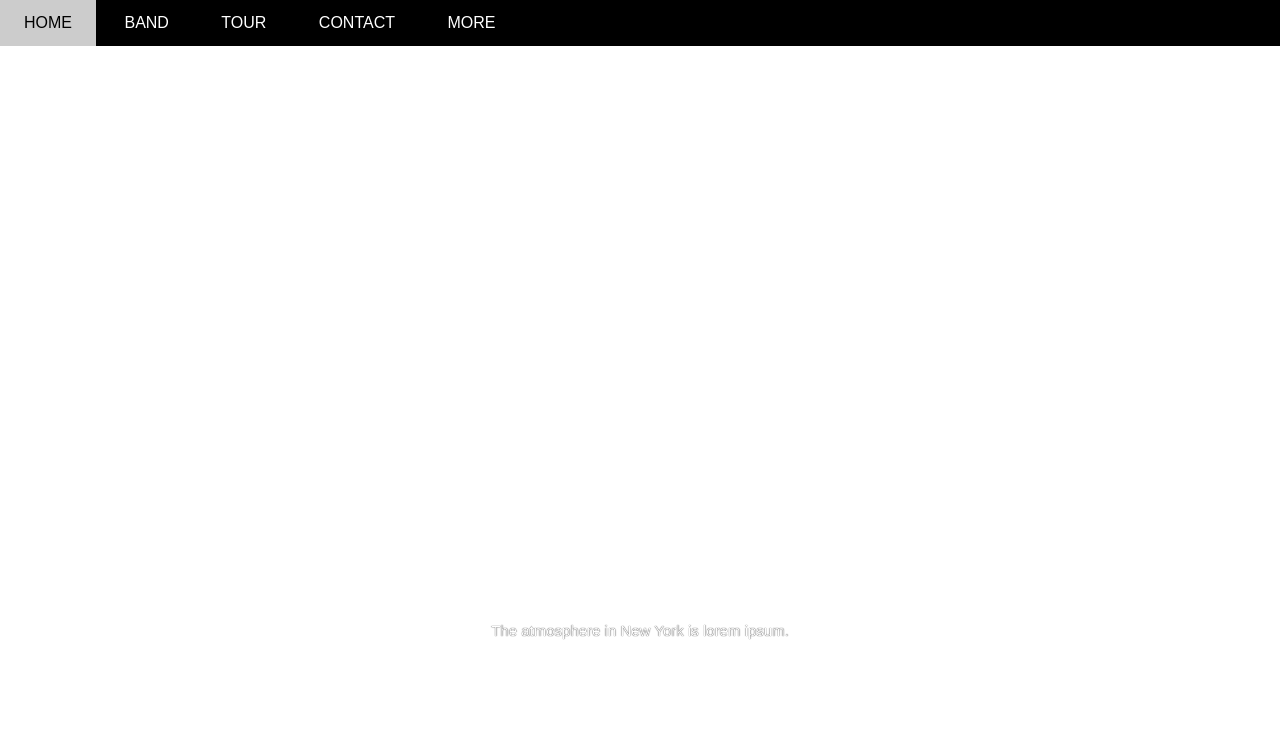
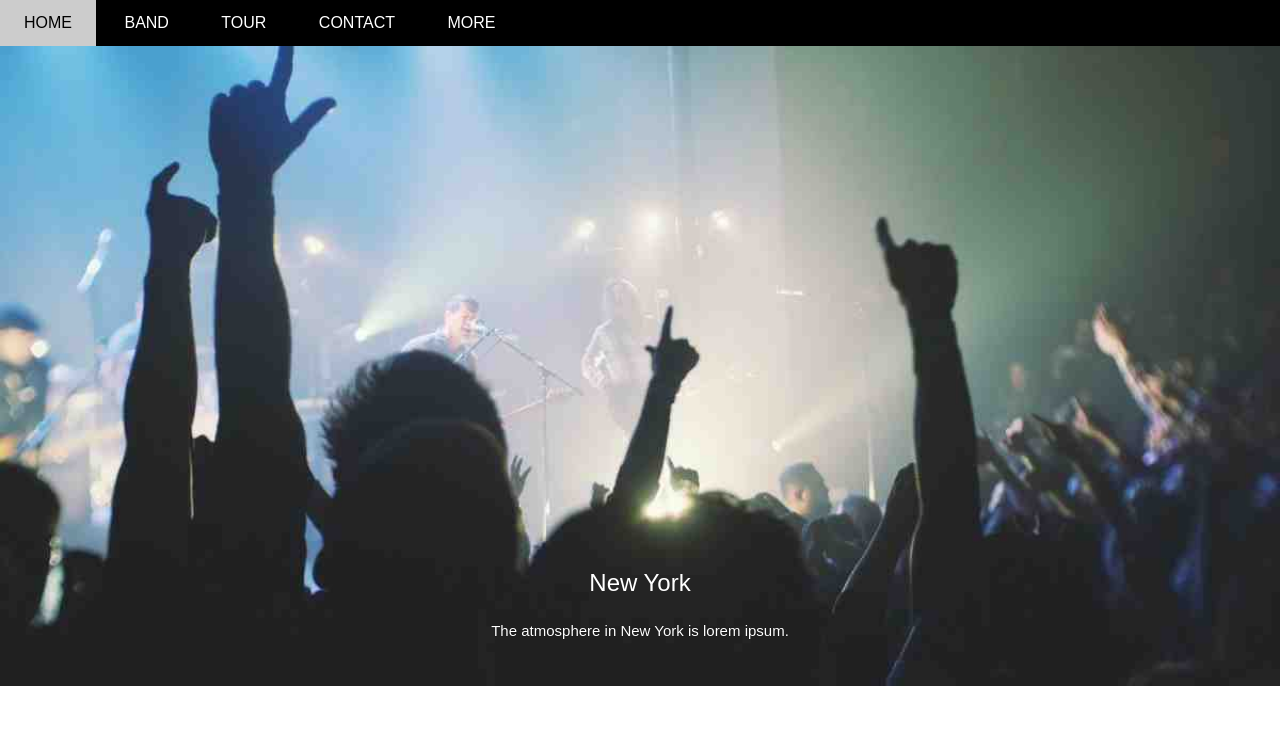
Before and after one commit to nguyentantai300617/website_demo, a plain HTML site: page index.html in a window 1280 px wide. Shown: the top 747 px of the page. Drawn offline with nearby package versions, Linux system fonts and the light colour scheme; the site is published under a folder, as on GitHub Pages, so addresses that start at the root find nothing.

Commit message:
Update styles.css

```diff
--- a/assets/css/styles.css
+++ b/assets/css/styles.css
@@ -166,7 +166,7 @@ html {
     position: relative;
    margin-top: 46px;
    padding-top: 50%;
-   background: url('/assets/img/anh1/anh1.jpg') top center/ cover no-repeat;
+   background: url('../img/anh1/anh1.jpg') top center/ cover no-repeat;
 
 }
 #slider .text-content {
```
